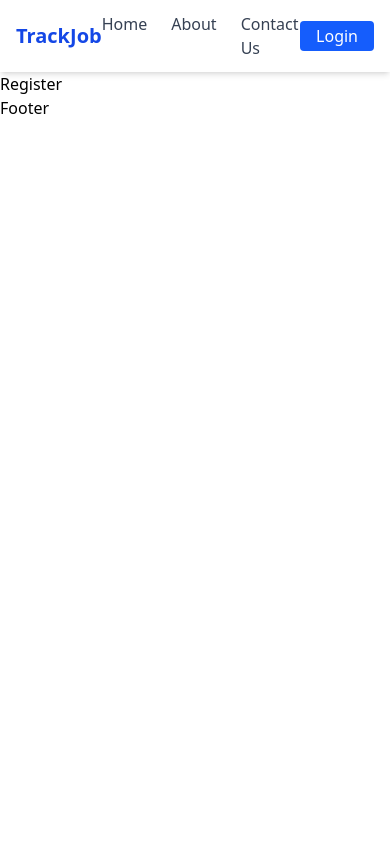
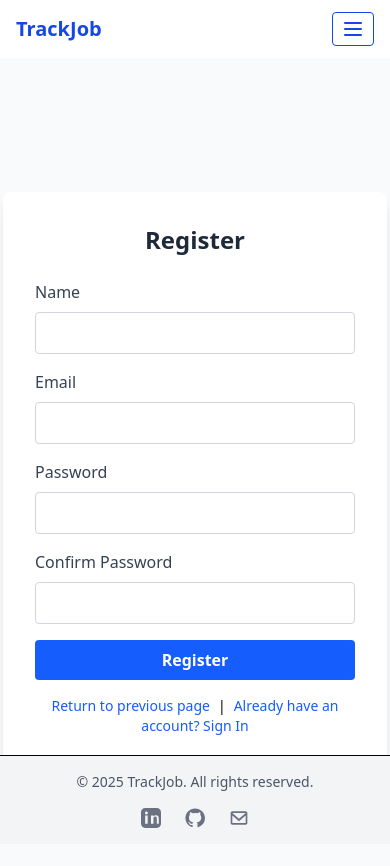
Before and after one commit to sovoessi/track-job-client, a React (Vite) app: page /register in a window 390 px wide. Shown: the top 866 px of the page. Before the commit the page ends 844 px from the top, so only its background shows below. Built offline with nearby package versions, Linux system fonts and the light colour scheme; no server answers.

Commit message:
added login and register functionality

```diff
--- a/src/components/Footer.jsx
+++ b/src/components/Footer.jsx
@@ -1,9 +1,60 @@
-import React from 'react'
+import React from "react";
 
 const Footer = () => {
-  return (
-    <div>Footer</div>
-  )
-}
+	return (
+		<footer className='bg-gray-100 border-t mt-8 fixed bottom-0 left-0 w-full z-50'>
+			<div className='max-w-7xl mx-auto px-4 py-4 flex flex-col md:flex-row items-center justify-between gap-2'>
+				<div className='text-gray-600 text-sm text-center md:text-left mb-2 md:mb-0'>
+					© {new Date().getFullYear()} TrackJob. All rights reserved.
+				</div>
+				<div className='flex justify-center md:justify-end space-x-6'>
+					<a
+						href='https://www.linkedin.com/'
+						target='_blank'
+						rel='noopener noreferrer'
+						className='text-gray-500 hover:text-blue-700 transition-colors'
+						aria-label='LinkedIn'
+					>
+						<svg
+							className='w-5 h-5'
+							fill='currentColor'
+							viewBox='0 0 24 24'
+						>
+							<path d='M19 0h-14c-2.76 0-5 2.24-5 5v14c0 2.76 2.24 5 5 5h14c2.76 0 5-2.24 5-5v-14c0-2.76-2.24-5-5-5zm-11 19h-3v-10h3v10zm-1.5-11.27c-.97 0-1.75-.79-1.75-1.76s.78-1.76 1.75-1.76 1.75.79 1.75 1.76-.78 1.76-1.75 1.76zm15.5 11.27h-3v-5.6c0-1.34-.03-3.07-1.87-3.07-1.87 0-2.16 1.46-2.16 2.97v5.7h-3v-10h2.88v1.36h.04c.4-.76 1.38-1.56 2.85-1.56 3.05 0 3.61 2.01 3.61 4.62v5.58z' />
+						</svg>
+					</a>
+					<a
+						href='https://github.com/'
+						target='_blank'
+						rel='noopener noreferrer'
+						className='text-gray-500 hover:text-gray-900 transition-colors'
+						aria-label='GitHub'
+					>
+						<svg
+							className='w-5 h-5'
+							fill='currentColor'
+							viewBox='0 0 24 24'
+						>
+							<path d='M12 .5C5.73.5.5 5.73.5 12c0 5.08 3.29 9.39 7.86 10.91.58.11.79-.25.79-.56 0-.28-.01-1.02-.02-2-3.2.7-3.88-1.54-3.88-1.54-.53-1.34-1.3-1.7-1.3-1.7-1.06-.72.08-.71.08-.71 1.17.08 1.79 1.2 1.79 1.2 1.04 1.78 2.73 1.27 3.4.97.11-.75.41-1.27.74-1.56-2.55-.29-5.23-1.28-5.23-5.7 0-1.26.45-2.29 1.19-3.1-.12-.29-.52-1.46.11-3.04 0 0 .97-.31 3.18 1.18a11.1 11.1 0 012.9-.39c.98.01 1.97.13 2.9.39 2.2-1.49 3.17-1.18 3.17-1.18.63 1.58.23 2.75.11 3.04.74.81 1.19 1.84 1.19 3.1 0 4.43-2.69 5.41-5.25 5.7.42.36.79 1.09.79 2.2 0 1.59-.01 2.87-.01 3.26 0 .31.21.68.8.56C20.71 21.39 24 17.08 24 12c0-6.27-5.23-11.5-12-11.5z' />
+						</svg>
+					</a>
+					<a
+						href='mailto:your@email.com'
+						className='text-gray-500 hover:text-red-600 transition-colors'
+						aria-label='Email'
+					>
+						<svg
+							className='w-5 h-5'
+							fill='currentColor'
+							viewBox='0 0 24 24'
+						>
+							<path d='M20 4H4c-1.1 0-2 .9-2 2v12c0 1.1.9 2 2 2h16c1.1 0 2-.9 2-2V6c0-1.1-.9-2-2-2zm0 2v.01L12 13 4 6.01V6h16zm0 12H4V8.99l8 6.99 8-6.99V18z' />
+						</svg>
+					</a>
+				</div>
+			</div>
+		</footer>
+	);
+};
 
-export default Footer
+export default Footer;
--- a/src/components/Navbar.jsx
+++ b/src/components/Navbar.jsx
@@ -1,48 +1,70 @@
+import { useState } from "react";
 import { useAuth } from "../context/AuthContext";
 
-// Dummy authentication state for demonstration
-// Replace with your actual authentication logic/context
-
 const Navbar = () => {
-
-  const { user, isAuthenticated } = useAuth();
+	const [menuOpen, setMenuOpen] = useState(false);
+	const { user, isAuthenticated, logout } = useAuth();
 
 	return (
 		<nav className='bg-white shadow-md'>
 			<div className='max-w-7xl mx-auto px-4 py-3 flex items-center justify-between'>
 				{/* Logo/Brand */}
 				<div className='text-xl font-bold text-blue-700'>TrackJob</div>
+				{/* Hamburger for mobile */}
+				<button
+					className='md:hidden flex items-center px-2 py-1 border rounded text-blue-700 border-blue-700'
+					onClick={() => setMenuOpen(!menuOpen)}
+					aria-label='Toggle menu'
+				>
+					<svg
+						className='h-6 w-6'
+						fill='none'
+						stroke='currentColor'
+						viewBox='0 0 24 24'
+					>
+						<path
+							strokeLinecap='round'
+							strokeLinejoin='round'
+							strokeWidth={2}
+							d='M4 6h16M4 12h16M4 18h16'
+						/>
+					</svg>
+				</button>
 				{/* Navigation Links */}
-				<div className='flex space-x-6'>
+				<div
+					className={`flex-col md:flex-row md:flex space-y-4 md:space-y-0 md:space-x-6 absolute md:static left-0 w-full md:w-auto bg-white md:bg-transparent top-16 md:top-auto z-20 transition-all duration-200 ease-in ${
+						menuOpen ? "flex" : "hidden"
+					} md:flex`}
+				>
 					<a
 						href='/'
-						className='text-gray-700 hover:text-blue-600 font-medium transition-colors'
+						className='text-gray-700 hover:text-blue-600 font-medium transition-colors px-4 py-2 md:p-0'
 					>
 						Home
 					</a>
 					<a
 						href='/about'
-						className='text-gray-700 hover:text-blue-600 font-medium transition-colors'
+						className='text-gray-700 hover:text-blue-600 font-medium transition-colors px-4 py-2 md:p-0'
 					>
 						About
 					</a>
 					<a
 						href='/contact'
-						className='text-gray-700 hover:text-blue-600 font-medium transition-colors'
+						className='text-gray-700 hover:text-blue-600 font-medium transition-colors px-4 py-2 md:p-0'
 					>
 						Contact Us
 					</a>
 				</div>
 				{/* Auth Section */}
-				<div>
-					{isAuthenticated ? (
+				<div className='hidden md:block'>
+					{isAuthenticated && user ? (
 						<div className='flex items-center space-x-4'>
 							<span className='text-gray-800 font-semibold'>
-								Hello, {user.name}
+								Hello, {user.username}
 							</span>
 							<button
 								className='px-4 py-1 bg-gray-200 rounded hover:bg-gray-300 text-gray-700 font-medium transition-colors'
-								// onClick={logout} // Add your logout logic here
+								onClick={logout} // Add your logout logic here
 							>
 								Logout
 							</button>
@@ -57,6 +79,31 @@ const Navbar = () => {
 					)}
 				</div>
 			</div>
+			{/* Mobile Auth Section */}
+			{menuOpen && (
+				<div className='md:hidden px-4 pb-4'>
+					{isAuthenticated ? (
+						<div className='flex flex-col space-y-2'>
+							<span className='text-gray-800 font-semibold'>
+								Hello, {user.name}
+							</span>
+							<button
+								className='px-4 py-1 bg-gray-200 rounded hover:bg-gray-300 text-gray-700 font-medium transition-colors'
+								onClick={logout}
+							>
+								Logout
+							</button>
+						</div>
+					) : (
+						<a
+							href='/login'
+							className='block px-4 py-1 bg-blue-600 text-white rounded hover:bg-blue-700 font-medium transition-colors'
+						>
+							Login
+						</a>
+					)}
+				</div>
+			)}
 		</nav>
 	);
 };
--- a/src/pages/Login.jsx
+++ b/src/pages/Login.jsx
@@ -1,15 +1,15 @@
 import { useState } from "react";
-import { useLocation } from "react-router-dom";
+import { useLocation, Link } from "react-router-dom";
 
-import { useTrackJob } from "../context/TrackJobContext";
+import { useAuth } from "../context/AuthContext";
 
 export default function Login() {
 	const [form, setForm] = useState({ email: "", password: "" });
 	const [error, setError] = useState("");
 	const [loading, setLoading] = useState(false);
 
-    const location = useLocation();
-    const { navigate, login } = useTrackJob();
+	const location = useLocation();
+	const { navigate, login } = useAuth();
 
 	const handleChange = (e) => {
 		setForm({ ...form, [e.target.name]: e.target.value });
@@ -21,10 +21,12 @@ export default function Login() {
 		setLoading(true);
 		setError("");
 		try {
-			const res = login(form.email, form.password);
-            if (res.status !== 200) {
-                throw new Error("Login failed");
-            }
+			const res = await login(form.email, form.password);
+			console.log("Login response ->", res);
+
+			if (res.status !== 200) {
+				throw new Error("Login failed");
+			}
 			// Redirect or handle success
 			// Redirect to the last page or home if no previous page
 			const redirectPath = location.state?.from?.pathname || "/";
@@ -93,6 +95,15 @@ export default function Login() {
 				>
 					{loading ? "Signing in..." : "Sign In"}
 				</button>
+				<div className='mt-4 text-center text-sm'>
+					Don't have an account?{" "}
+					<Link
+						to='/register'
+						className='text-blue-600 hover:underline'
+					>
+						Register
+					</Link>
+				</div>
 			</form>
 		</div>
 	);
--- a/src/pages/Register.jsx
+++ b/src/pages/Register.jsx
@@ -1,9 +1,156 @@
-import React from 'react'
+import { useState } from "react";
+import { useLocation, Link } from "react-router-dom";
+import { useAuth } from "../context/AuthContext";
 
 const Register = () => {
-  return (
-    <div>Register</div>
-  )
-}
+	const [form, setForm] = useState({ username: "", email: "", password: "", confirm: "" });
+	const [error, setError] = useState("");
+	const [loading, setLoading] = useState(false);
 
-export default Register
+	const { navigate, register } = useAuth();
+	const location = useLocation();
+
+	const handleChange = (e) => {
+		setForm({ ...form, [e.target.name]: e.target.value });
+		setError("");
+	};
+
+	const handleSubmit = async (e) => {
+		e.preventDefault();
+		setLoading(true);
+		setError("");
+		if (form.password !== form.confirm) {
+			setError("Passwords do not match.");
+			setLoading(false);
+			return;
+		}
+		try {
+			// Replace with your registration logic/API call
+			// await register(form.email, form.password);
+			// On success, return to previous page or home
+			const res = await register(form.username, form.email, form.password);
+			if (res.status !== 200) {
+				throw new Error("Registration failed");
+			}
+			const redirectPath = location.state?.from?.pathname || "/";
+			navigate(redirectPath);
+		} catch (err) {
+			setError(`Registration failed. Please try again. ${err.message}`);
+		} finally {
+			setLoading(false);
+		}
+	};
+
+	return (
+		<div className='min-h-screen flex items-center justify-center bg-gray-50'>
+			<form
+				onSubmit={handleSubmit}
+				className='bg-white p-8 rounded-lg shadow-lg w-full max-w-sm'
+			>
+				<h2 className='text-2xl font-bold mb-6 text-center text-gray-800'>
+					Register
+				</h2>
+				<div className='mb-4'>
+					<label
+						htmlFor='username'
+						className='block text-gray-700 mb-2 font-medium'
+					>
+						Name
+					</label>
+					<input
+						id='username'
+						name='username'
+						type='username'
+						value={form.username}
+						onChange={handleChange}
+						required
+						className='w-full px-3 py-2 border border-gray-300 rounded focus:outline-none focus:ring-2 focus:ring-blue-500'
+						autoComplete='username'
+					/>
+				</div>
+				<div className='mb-4'>
+					<label
+						htmlFor='email'
+						className='block text-gray-700 mb-2 font-medium'
+					>
+						Email
+					</label>
+					<input
+						id='email'
+						name='email'
+						type='email'
+						value={form.email}
+						onChange={handleChange}
+						required
+						className='w-full px-3 py-2 border border-gray-300 rounded focus:outline-none focus:ring-2 focus:ring-blue-500'
+						autoComplete='email'
+					/>
+				</div>
+				<div className='mb-4'>
+					<label
+						htmlFor='password'
+						className='block text-gray-700 mb-2 font-medium'
+					>
+						Password
+					</label>
+					<input
+						id='password'
+						name='password'
+						type='password'
+						value={form.password}
+						onChange={handleChange}
+						required
+						className='w-full px-3 py-2 border border-gray-300 rounded focus:outline-none focus:ring-2 focus:ring-blue-500'
+						autoComplete='new-password'
+					/>
+				</div>
+				<div className='mb-4'>
+					<label
+						htmlFor='confirm'
+						className='block text-gray-700 mb-2 font-medium'
+					>
+						Confirm Password
+					</label>
+					<input
+						id='confirm'
+						name='confirm'
+						type='password'
+						value={form.confirm}
+						onChange={handleChange}
+						required
+						className='w-full px-3 py-2 border border-gray-300 rounded focus:outline-none focus:ring-2 focus:ring-blue-500'
+						autoComplete='new-password'
+					/>
+				</div>
+				{error && (
+					<div className='mb-4 text-red-600 text-center text-sm'>{error}</div>
+				)}
+				<button
+					type='submit'
+					disabled={loading}
+					className='w-full py-2 bg-blue-600 text-white font-semibold rounded hover:bg-blue-700 transition-colors disabled:opacity-60'
+				>
+					{loading ? "Registering..." : "Register"}
+				</button>
+				<div className='mt-4 text-center text-sm'>
+					<button
+						type='button'
+						onClick={() => navigate(-1)}
+						className='text-blue-600 hover:underline'
+					>
+						Return to previous page
+					</button>
+					<span className='mx-2'>|</span>
+					<Link
+						to='/login'
+						className='text-blue-600 hover:underline'
+					>
+						Already have an account? Sign In
+					</Link>
+				</div>
+			</form>
+		</div>
+	);
+};
+
+export default Register;
```
Also changed, not shown: src/context/AuthContext.jsx (+15 -0 lines).
